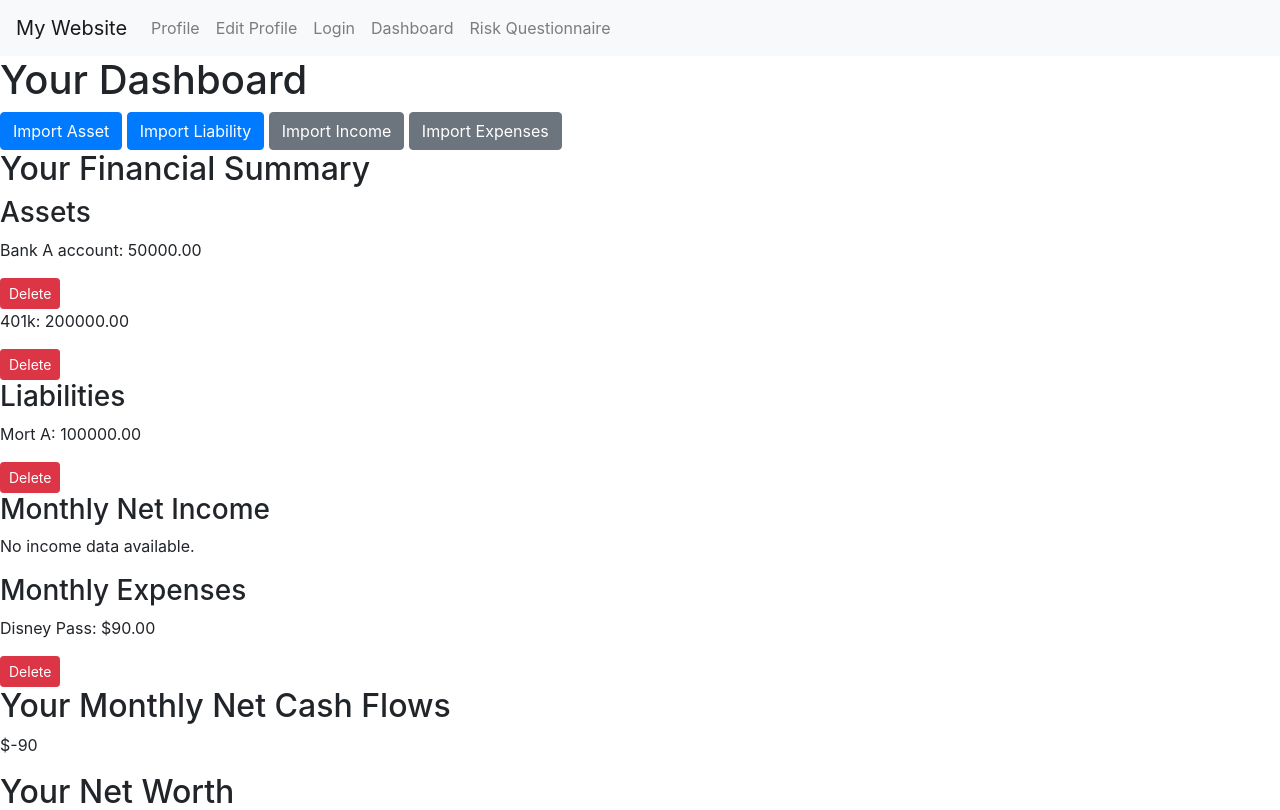
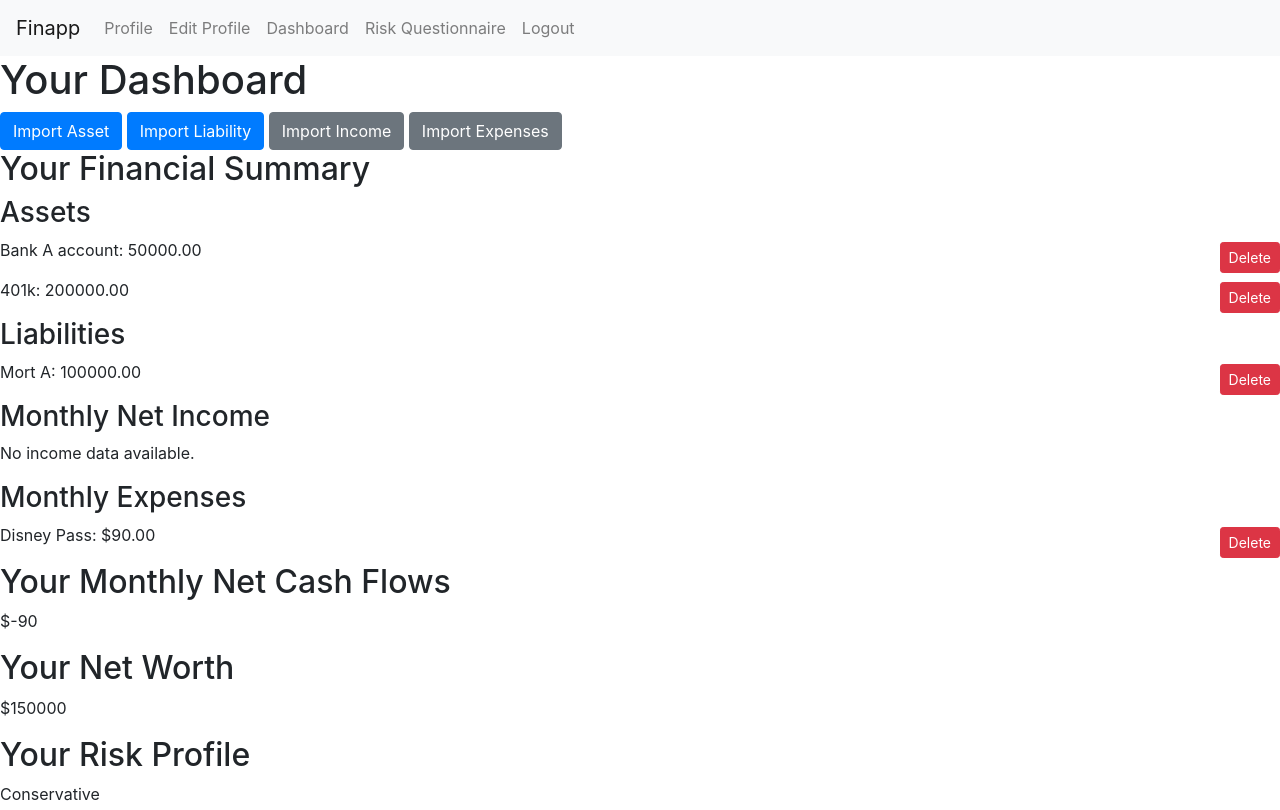
Before and after one commit to mario9100/group7proj, a Django app: page /Finapp/dashboard/ in a window 1280 px wide. Shown: the top 810 px of the page. Run offline with Django 4.2, Linux system fonts and the light colour scheme; a user stored in the database is signed in; data comes from the database, SQL or seed files in the repository; both versions use the stored data as it was before the commit; data that the repository does not hold is empty; some libraries are stand-ins or nearby versions.

Commit message:
Update the login and logout navigation

```diff
--- a/Finapp/models.py
+++ b/Finapp/models.py
@@ -69,12 +69,11 @@ class Questionnaire(models.Model):
 class Income(models.Model):
     user = models.ForeignKey(User, on_delete=models.CASCADE)
     name = models.CharField(max_length=100, default='Misc Income')
-    gross_income = models.DecimalField(max_digits=10, decimal_places=2)
     net_income = models.DecimalField(max_digits=10, decimal_places=2)
     date_added = models.DateField(auto_now_add=True)
 
     def __str__(self):
-        return f"{self.user.username} - Gross: {self.gross_income}, Net: {self.net_income}"
+        return f"{self.user.username} -  Net: {self.net_income}"
 
 class Expense(models.Model):
     user = models.ForeignKey(User, on_delete=models.CASCADE)
--- a/Finapp/templates/Finapp/dashboard.html
+++ b/Finapp/templates/Finapp/dashboard.html
@@ -17,9 +17,9 @@
         <!-- Assets Section -->
         <h3>Assets</h3>
         {% for asset in assets %}
-            <div class="financial-data">
+            <div class="financial-data" style="display: flex; justify-content: space-between; align-items: center;">
                 <p>{{ asset.name }}: {{ asset.amount }}</p>
-                {% include 'delete_button.html' with delete_url='Finapp:delete_asset' object=asset %}
+                <a href="{% url 'Finapp:delete_asset' asset.id %}" class="btn btn-danger btn-sm" style="margin-left: 10px;">Delete</a>
             </div>
         {% empty %}
             <p>No assets available.</p>
@@ -28,9 +28,9 @@
         <!-- Liabilities Section -->
         <h3>Liabilities</h3>
         {% for liability in liabilities %}
-            <div class="financial-data">
+            <div class="financial-data" style="display: flex; justify-content: space-between; align-items: center;">
                 <p>{{ liability.name }}: {{ liability.amount }}</p>
-                {% include 'delete_button.html' with delete_url='Finapp:delete_liability' object=liability %}
+                <a href="{% url 'Finapp:delete_liability' liability.id %}" class="btn btn-danger btn-sm" style="margin-left: 10px;">Delete</a>
             </div>
         {% empty %}
             <p>No liabilities available.</p>
@@ -39,9 +39,9 @@
         <!-- Incomes Section -->
         <h3>Monthly Net Income</h3>
         {% for income in incomes %}
-            <div class="financial-data">
+            <div class="financial-data" style="display: flex; justify-content: space-between; align-items: center;">
                 <p>{{ income.name }}: ${{ income.net_income }}</p>
-                {% include 'delete_button.html' with delete_url='Finapp:delete_income' object=income %}
+                <a href="{% url 'Finapp:delete_income' income.id %}" class="btn btn-danger btn-sm" style="margin-left: 10px;">Delete</a>
             </div>
         {% empty %}
             <p>No income data available.</p>
@@ -50,9 +50,9 @@
         <!-- Expenses Section -->
         <h3>Monthly Expenses</h3>
         {% for expense in expenses %}
-            <div class="financial-data">
+            <div class="financial-data" style="display: flex; justify-content: space-between; align-items: center;">
                 <p>{{ expense.name }}: ${{ expense.amount }}</p>
-                {% include 'delete_button.html' with delete_url='Finapp:delete_expense' object=expense %}
+                <a href="{% url 'Finapp:delete_expense' expense.id %}" class="btn btn-danger btn-sm" style="margin-left: 10px;">Delete</a>
             </div>
         {% empty %}
             <p>No expense data available.</p>
@@ -61,9 +61,8 @@
         <!-- Net Cash Flows Section -->
         <h2>Your Monthly Net Cash Flows</h2>
         <div class="financial-data">
-            <p> ${{ net_cash_flows }}</p>
+            <p>${{ net_cash_flows }}</p>
         </div>
-
     </div>
 
     <div class="net-worth-section">
--- a/Finapp/templates/Finapp/import_income.html
+++ b/Finapp/templates/Finapp/import_income.html
@@ -4,9 +4,8 @@
 <h2>Import Income</h2>
 <form method="post">
     {% csrf_token %}
-    {{ form.name.label_tag }} {{ form.name }}  <!-- Render the name field -->
+    {{ form.name.label_tag }} {{ form.name }}
     {{ form.net_income.label_tag }} {{ form.net_income }}
-    <!-- ... other fields ... -->
     <button type="submit">Save</button>
 </form>
 {% endblock %}
--- a/Finapp/templates/base.html
+++ b/Finapp/templates/base.html
@@ -2,18 +2,19 @@
 <html lang="en">
 <head>
     <meta charset="UTF-8">
-    <title>{% block title %}My Website{% endblock %}</title>
+    <title>{% block title %}Finapp{% endblock %}</title>
     <!-- Include Bootstrap CSS -->
     <link rel="stylesheet" href="https://stackpath.bootstrapcdn.com/bootstrap/4.5.2/css/bootstrap.min.css">
 </head>
 <body>
     <nav class="navbar navbar-expand-lg navbar-light bg-light">
-        <a class="navbar-brand" href="#">My Website</a>
+        <a class="navbar-brand" href="{% url 'Finapp:dashboard' %}">Finapp</a>
         <button class="navbar-toggler" type="button" data-toggle="collapse" data-target="#navbarNav" aria-controls="navbarNav" aria-expanded="false" aria-label="Toggle navigation">
             <span class="navbar-toggler-icon"></span>
         </button>
         <div class="collapse navbar-collapse" id="navbarNav">
             <ul class="navbar-nav">
+                {% if user.is_authenticated %}
                 <li class="nav-item">
                     <a class="nav-link" href="{% url 'Finapp:view_profile' %}">Profile</a>
                 </li>
@@ -21,15 +22,19 @@
                     <a class="nav-link" href="{% url 'Finapp:edit_profile' %}">Edit Profile</a>
                 </li>
                 <li class="nav-item">
-                    <a class="nav-link" href="{% url 'Finapp:login' %}">Login</a>
-                </li>
-                <li class="nav-item">
                     <a class="nav-link" href="{% url 'Finapp:dashboard' %}">Dashboard</a>
                 </li>
-                <!-- New navigation item for Risk Questionnaire -->
                 <li class="nav-item">
                     <a class="nav-link" href="{% url 'Finapp:questionnaire' %}">Risk Questionnaire</a>
                 </li>
+                <li class="nav-item">
+                    <a class="nav-link" href="{% url 'Finapp:logout' %}">Logout</a>
+                </li>
+                {% else %}
+                <li class="nav-item">
+                    <a class="nav-link" href="{% url 'Finapp:login' %}">Login</a>
+                </li>
+                {% endif %}
                 <!-- ... other navigation items ... -->
             </ul>
         </div>
--- a/Finapp/urls.py
+++ b/Finapp/urls.py
@@ -13,6 +13,7 @@ urlpatterns = [
     path('success/', views.success, name='success'),
     path('register/', views.registration_view, name='register'),
     path('login/', auth_views.LoginView.as_view(template_name='registration/login.html'), name='login'),
+    path('logout/', auth_views.LogoutView.as_view(), name='logout'),
     path('edit_profile/', views.edit_profile, name='edit_profile'),
     path('profile/', views.view_profile, name='view_profile'),
     path('profile/edit/', views.edit_profile, name='edit_profile_alt'),  # Updated name
--- a/Group_Project/settings.py
+++ b/Group_Project/settings.py
@@ -71,7 +71,10 @@ TEMPLATES = [
 ]
 
 WSGI_APPLICATION = 'Group_Project.wsgi.application'
-LOGIN_REDIRECT_URL = 'Finapp:view_profile'
+LOGIN_URL = 'Finapp:login'
+LOGOUT_URL = 'Finapp:logout'
+LOGIN_REDIRECT_URL = 'Finapp:dashboard'
+LOGOUT_REDIRECT_URL = 'Finapp:login'
 
 # Database
 # https://docs.djangoproject.com/en/4.2/ref/settings/#databases
```
Also changed, not shown: Finapp/migrations/0011_remove_income_gross_income.py (added), db.sqlite3, media/profile_pics/jon-r8AFUpRp0J0-unsplash.jpg (added).
